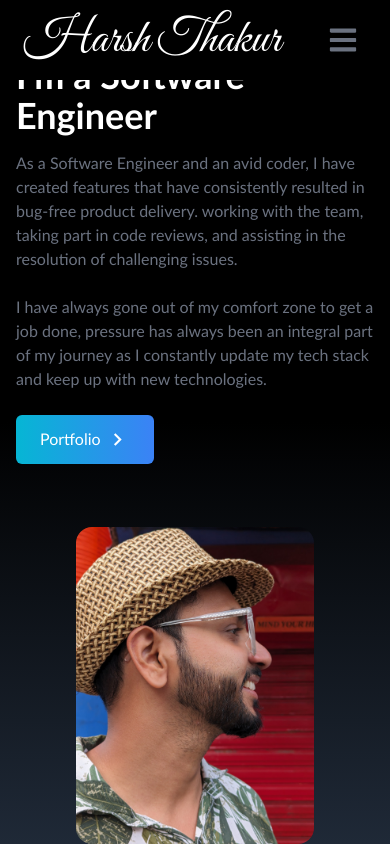
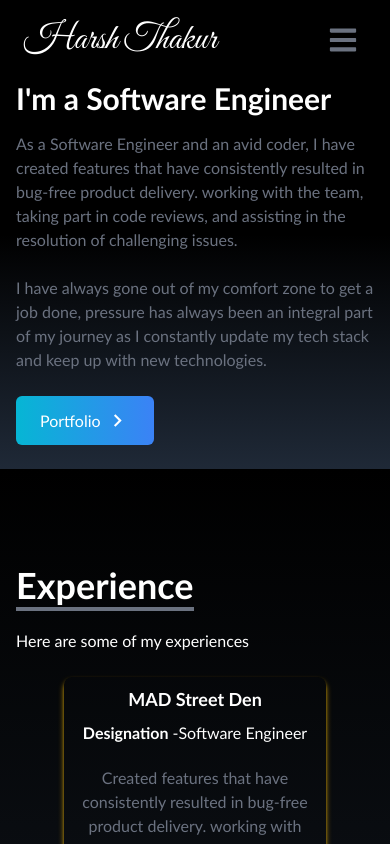
Before and after one commit to harsh-dev-066/portfolio, a React (Create React App) app: page / in a window 390 px wide. Shown: the top 844 px of the page. Built offline with nearby package versions, Linux system fonts and the light colour scheme.

Commit message:
resposive design changes

```diff
--- a/src/components/Contact.jsx
+++ b/src/components/Contact.jsx
@@ -4,9 +4,10 @@ const Contact = () => {
   return (
     <div
       name="contact"
-      className="w-full h-screen bg-gradient-to-b from-black to-gray-800 p-4 text-white"
+      className="w-full bg-gradient-to-b from-black to-gray-800 p-4 text-white"
+      style={{ paddingTop: "80px" }}
     >
-      <div className="flex flex-col p-4 justify-center max-w-screen-xl mx-auto h-full">
+      <div className="flex flex-col p-4 justify-center max-w-screen-xl mx-auto">
         <div className="pb-8">
           <p className="text-4xl font-bold inline border-b-4 border-gray-500">
             Contact
@@ -27,7 +28,7 @@ const Contact = () => {
               className="p-2 bg-transparent border-2 rounded-md text-white focus:outline-none"
             />
             <input
-              type="text"
+              type="email"
               name="email"
               placeholder="Enter your email"
               className="my-4 p-2 bg-transparent border-2 rounded-md text-white focus:outline-none"
--- a/src/components/Experience.jsx
+++ b/src/components/Experience.jsx
@@ -29,7 +29,7 @@ const Experience = () => {
     <div
       name="experience"
       className="bg-gradient-to-b from-black to-gray-800 w-full text-white"
-      style={{ paddingTop: "30px" }}
+      style={{ paddingTop: "80px" }}
     >
       <div className="max-w-screen-xl p-4 mx-auto flex flex-col justify-center w-full h-full">
         <div className="pb-">
@@ -56,7 +56,8 @@ const Experience = () => {
                     justifyContent: "center",
                   }}
                 >
-                  <span className="font-bold mr-1"> Designation - </span>
+                  <span className="font-bold mr-1"> Designation </span>{" "}
+                  <span> - </span>
                   {exp.designation}
                 </div>
                 <div className="text-gray-500 py-4 max-w-md">
--- a/src/components/Home.jsx
+++ b/src/components/Home.jsx
@@ -7,11 +7,12 @@ const Home = () => {
   return (
     <div
       name="home"
-      className="h-screen w-full bg-gradient-to-b from-black via-black to-gray-800"
+      className="profile w-full lg:h-screen min-h-fit bg-gradient-to-b from-black via-black to-gray-800"
+      style={{ paddingTop: "80px" }}
     >
-      <div className="max-w-screen-lg mx-auto flex flex-col items-center justify-center h-full px-4 md:flex-row">
-        <div className="flex flex-col justify-center h-full">
-          <h2 className="text-4xl sm:text-7xl font-bold text-white">
+      <div className="max-w-screen-lg mx-auto flex flex-col items-center justify-center px-4 md:flex-row">
+        <div className="flex flex-col justify-center">
+          <h2 className="text-3xl  md:text-5xl lg:text-7xl font-bold text-white">
             I'm a Software Engineer
           </h2>
           <p className="text-gray-500 py-4 max-w-md">
@@ -40,7 +41,7 @@ const Home = () => {
           </div>
         </div>
 
-        <div>
+        <div className="profile-image">
           <img
             src={portrait}
             alt="my profile"
--- a/src/components/NavBar.jsx
+++ b/src/components/NavBar.jsx
@@ -31,7 +31,9 @@ const NavBar = () => {
   return (
     <div className="flex justify-between items-center w-full h-20 px-4 text-white bg-black fixed">
       <div>
-        <h1 className="text-5xl font-signature ml-2">Harsh Thakur</h1>
+        <h1 className="text-4xl sm:text-5xl font-signature ml-2">
+          Harsh Thakur
+        </h1>
       </div>
 
       <ul className="hidden md:flex">
--- a/src/components/Portfolio.jsx
+++ b/src/components/Portfolio.jsx
@@ -44,9 +44,9 @@ const Portfolio = () => {
     <div
       name="portfolio"
       className="bg-gradient-to-b from-black to-gray-800 w-full text-white md:h-screen"
-      style={{ paddingBottom: "30px" }}
+      style={{ paddingTop: "80px" }}
     >
-      <div className="max-w-screen-xl p-4 mx-auto flex flex-col justify-center w-full h-full">
+      <div className="max-w-screen-xl p-4 mx-auto flex flex-col justify-center w-full">
         <div className="pb-8">
           <p className="text-4xl font-bold inline border-b-4 border-gray-500">
             Portfolio
--- a/src/components/Skills.jsx
+++ b/src/components/Skills.jsx
@@ -116,9 +116,10 @@ const Skills = () => {
   return (
     <div
       name="skills"
-      className="bg-gradient-to-b from-gray-800 to-black w-full h-screen"
+      className="bg-gradient-to-b from-gray-800 to-black w-full pt-8"
+      style={{ paddingTop: "80px" }}
     >
-      <div className="max-w-screen-xl mx-auto p-4 flex flex-col justify-center w-full h-full text-white">
+      <div className="max-w-screen-xl mx-auto p-4 flex flex-col justify-center w-full text-white">
         <div>
           <p className="text-4xl font-bold border-b-4 border-gray-500 p-2 inline">
             Skills
@@ -126,13 +127,13 @@ const Skills = () => {
           <p className="py-6">These are the technologies I've worked with</p>
         </div>
 
-        <div className="w-full grid grid-cols-2 sm:grid-cols-5 gap-8 text-center py-8 px-12 sm:px-0">
+        <div className="skill-list w-full grid grid-cols-2 sm:grid-cols-5 gap-8 text-center py-8 px-12 sm:px-0">
           {techs.map(({ id, src, title, style }) => (
             <div
               key={id}
               className={`shadow-md hover:scale-105 duration-500 py-2 rounded-lg ${style}`}
             >
-              <div className="h-20 flex justify-center items-center">
+              <div className="h-20   flex justify-center items-center">
                 <img src={src} alt="" className="w-20 mx-auto" />
               </div>
               <p className="mt-4">{title}</p>
--- a/src/index.css
+++ b/src/index.css
@@ -11,3 +11,22 @@
     font-family: "Trebuchet MS","Lucida Sans Unicode","Lucida Grande","Lucida Sans",Arial,sans-serif;
   }
 }
+
+.profile {
+  @media screen and (max-width: 728px) {
+    padding-bottom: 16px;
+  }
+}
+
+.profile-image {
+  @media screen and (max-width: 480px) {
+    display: none;
+  }
+}
+
+.skill-list {
+  @media screen and (max-width: 480px) {
+    height: 400px;
+    overflow: auto;
+  }
+}
```
